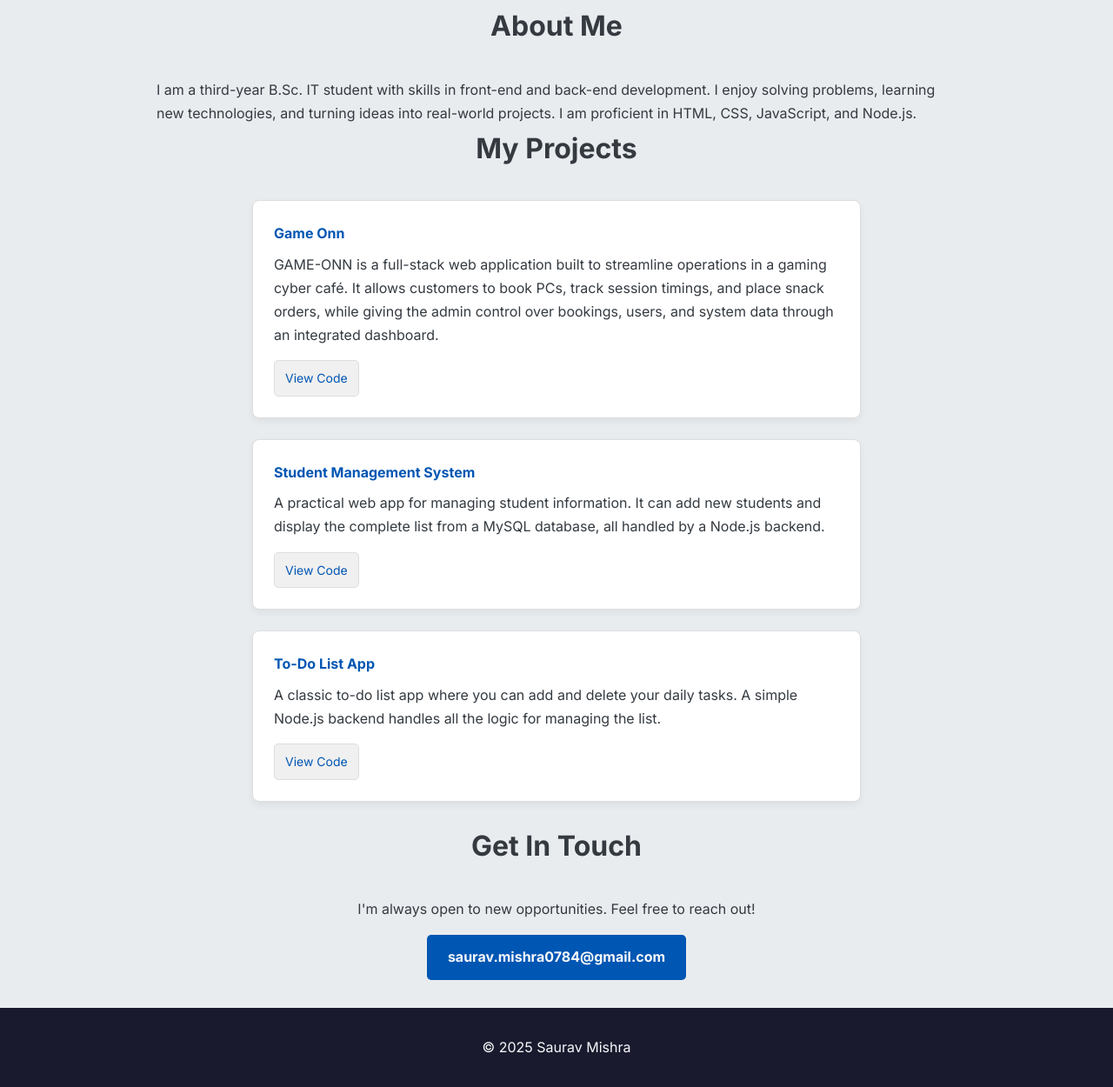
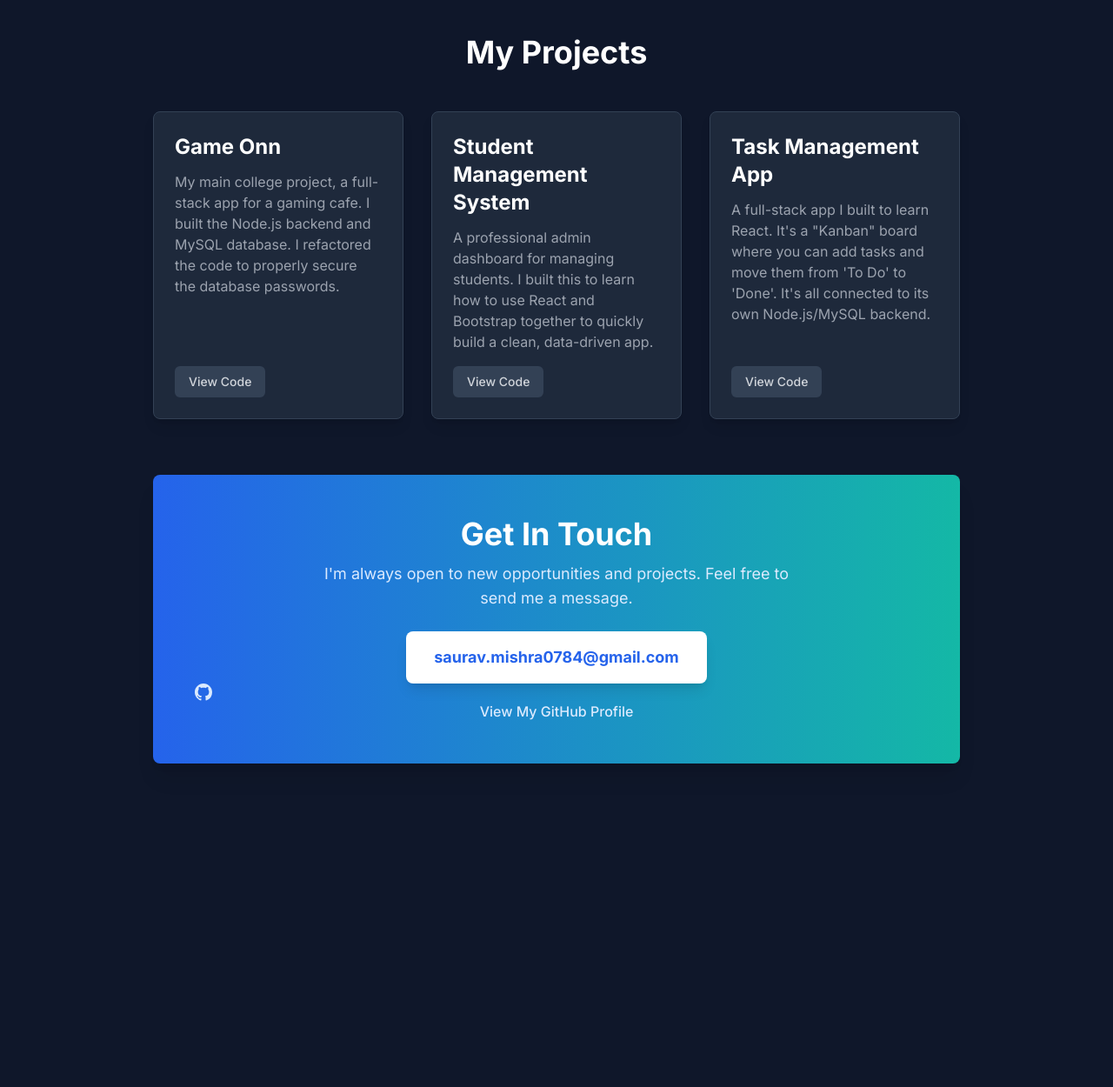
Before and after one commit to sauravmishra0784-design/portfolio, a website: page index.html in a window 1280 px wide. Shown: the part 308-1558 px from the top of the page at 87% size. After the commit the page ends 1234 px from the top, so only its background shows below. Drawn offline with Linux system fonts and the light colour scheme.

Commit message:
Add portfolio files and .gitignore

```diff
--- a/index.html
+++ b/index.html
@@ -4,67 +4,102 @@
     <meta charset="UTF-8">
     <meta name="viewport" content="width=device-width, initial-scale=1.0">
     <title>Saurav Mishra - Portfolio</title>
+
+    <link href="./dist/output.css" rel="stylesheet">
+
     <link rel="preconnect" href="https://fonts.googleapis.com">
     <link rel="preconnect" href="https://fonts.gstatic.com" crossorigin>
-    <link href="https://fonts.googleapis.com/css2?family=Inter:wght@400;700&display=swap" rel="stylesheet">
-    <link rel="stylesheet" href="style.css">
+    <link href="https://fonts.googleapis.com/css2?family=Inter:wght@400;500;700;800&display=swap" rel="stylesheet">
+    <style>
+        body {
+            font-family: 'Inter', sans-serif;
+        }
+    </style>
 </head>
-<body>
 
-    <header class="hero">
-        <div class="container">
-            <h2>Hello, I'm Saurav Mishra</h2>
-            <p>A web developer passionate about building clean and functional applications.</p>
-        </div>
-    </header>
+<body class="bg-slate-900 text-gray-200">
 
-    <main>
-        <section id="about" class="container">
-            <h3>About Me</h3>
-            <p>I am a third-year B.Sc. IT student with skills in front-end and back-end development. I enjoy solving problems, learning new technologies, and turning ideas into real-world projects. I am proficient in HTML, CSS, JavaScript, and Node.js.</p>
-        </section>
+    <div class="max-w-5xl mx-auto p-6 lg:p-12 space-y-16">
 
-        <section id="projects" class="container">
-            <h3>My Projects</h3>
-            <div class="project-list">
+        <header class="text-center py-12">
+            <h1 class="text-6xl font-extrabold bg-gradient-to-r from-blue-400 to-teal-400 bg-clip-text text-transparent pb-4">
+                Hello, I'm Saurav Mishra
+            </h1>
+            <p class="text-2xl text-gray-300 max-w-2xl mx-auto">
+                A web developer passionate about building clean, functional, and modern web applications.
+            </p>
+        </header>
 
-                <div class="project-card">
-                    <h4>Game Onn</h4>
-                    <p>GAME-ONN is a full-stack web application built to streamline operations in a gaming cyber café. It allows customers to book PCs, track session timings, and place snack orders, while giving the admin control over bookings, users, and system data through an integrated dashboard.</p>
-                    <div class="project-links">
-                        <a href="https://github.com/sauravmishra0784-design/game-onn" target="_blank" class="link-button">View Code</a>
-                        </div>
+        <main class="space-y-12">
+            <h2 class="text-4xl font-bold text-center text-white">My Projects</h2>
+
+            <div class="grid grid-cols-1 md:grid-cols-2 lg:grid-cols-3 gap-8">
+
+                <div class="project-card bg-slate-800 border border-slate-700 rounded-lg shadow-lg p-6 flex flex-col hover:-translate-y-2 hover:shadow-xl hover:shadow-blue-500/30 transition-all duration-300">
+                    <div class="flex-grow">
+                        <h3 class="text-2xl font-bold text-white mb-3">Game Onn</h3>
+                        <p class="text-gray-400 mb-4">
+                            My main college project, a full-stack app for a gaming cafe. I built the Node.js backend and MySQL database. I refactored the code to properly secure the database passwords.
+                        </p>
+                    </div>
+                    <div class="project-links flex gap-3">
+                        <a href="https://github.com/sauravmishra0784-design/game-onn" target="_blank" class="px-4 py-2 bg-slate-700 text-gray-300 rounded-md text-sm font-medium hover:bg-blue-600 hover:text-white transition-colors">View Code</a>
+                    </div>
                 </div>
 
-                <div class="project-card">
-                    <h4>Student Management System</h4>
-                    <p>A practical web app for managing student information. It can add new students and display the complete list from a MySQL database, all handled by a Node.js backend.</p>
-                    <div class="project-links">
-                        <a href="https://github.com/sauravmishra0784-design/student-management-system" target="_blank" class="link-button">View Code</a>
-                        </div>
+                <div class="project-card bg-slate-800 border border-slate-700 rounded-lg shadow-lg p-6 flex flex-col hover:-translate-y-2 hover:shadow-xl hover:shadow-blue-500/30 transition-all duration-300">
+                    <div class="flex-grow">
+                        <h3 class="text-2xl font-bold text-white mb-3">Student Management System</h3>
+                        <p class="text-gray-400 mb-4">
+                            A professional admin dashboard for managing students. I built this to learn how to use React and Bootstrap together to quickly build a clean, data-driven app.
+                        </p>
+                    </div>
+                    <div class="project-links flex gap-3">
+                        <a href="https://github.com/sauravmishra0784-design/student-management-system" target="_blank" class="px-4 py-2 bg-slate-700 text-gray-300 rounded-md text-sm font-medium hover:bg-blue-600 hover:text-white transition-colors">View Code</a>
+                    </div>
                 </div>
 
-                <div class="project-card">
-                    <h4>To-Do List App</h4>
-                    <p>A classic to-do list app where you can add and delete your daily tasks. A simple Node.js backend handles all the logic for managing the list.</p>
-                    <div class="project-links">
-                        <a href="https://github.com/sauravmishra0784-design/to-do-llist-app" target="_blank" class="link-button">View Code</a>
-                        </div>
+                <div class="project-card bg-slate-800 border border-slate-700 rounded-lg shadow-lg p-6 flex flex-col hover:-translate-y-2 hover:shadow-xl hover:shadow-blue-500/30 transition-all duration-300">
+                    <div class="flex-grow">
+                        <h3 class="text-2xl font-bold text-white mb-3">Task Management App</h3>
+                        <p class="text-gray-400 mb-4">
+                            A full-stack app I built to learn React. It's a "Kanban" board where you can add tasks and move them from 'To Do' to 'Done'. It's all connected to its own Node.js/MySQL backend.
+                        </p>
+                    </div>
+                    <div class="project-links flex gap-3">
+                        <a href="httpsD:/WORK/WEB/PROJECTS/Task-Management-App" target="_blank" class="px-4 py-2 bg-slate-700 text-gray-300 rounded-md text-sm font-medium hover:bg-blue-600 hover:text-white transition-colors">View Code</a>
+                    </div>
                 </div>
 
             </div>
-        </section>
+        </main>
 
-        <section id="contact" class="container">
-            <h3>Get In Touch</h3>
-            <p>I'm always open to new opportunities. Feel free to reach out!</p>
-            <a href="mailto:saurav.mishra0784@gmail.com" class="contact-button">saurav.mishra0784@gmail.com</a>
-        </section>
-    </main>
+        <footer class="text-center p-12 bg-gradient-to-r from-blue-600 to-teal-500 rounded-lg shadow-xl">
+            <div>
+                <h3 class="text-4xl font-bold text-white">Get In Touch</h3>
+                <p class="text-lg text-blue-100 mt-3 mb-6 max-w-xl mx-auto">
+                    I'm always open to new opportunities and projects. Feel free to send me a message.
+                </p>
+            </div>
 
-    <footer>
-        <p>&copy; 2025 Saurav Mishra</p>
-    </footer>
+            <a href="mailto:saurav.mishra0784@gmail.com" class="inline-block bg-white text-blue-600 font-bold px-8 py-4 rounded-lg hover:bg-gray-100 transition-colors shadow-lg text-lg">
+                saurav.mishra0784@gmail.com
+            </a>
+
+            <div class="mt-8">
+                <a href="https://github.com/sauravmishra0784-design" target="_blank"
+                   class="inline-flex items-center gap-2 text-blue-100 hover:text-white font-medium transition-colors">
+                    <svg xmlns="http://www.w3.org/2000/svg" width="20" height="20" fill="currentColor" class="bi bi-github" viewBox="0 0 16 16">
+                      <path d="M8 0C3.58 0 0 3.58 0 8c0 3.54 2.29 6.53 5.47 7.59.4.07.55-.17.55-.38 0-.19-.01-.82-.01-1.49-2.01.37-2.53-.49-2.69-.94-.09-.23-.48-.94-.82-1.13-.28-.15-.68-.52-.01-.53.63-.01 1.08.58 1.23.82.72 1.21 1.87.87 2.33.66.07-.52.28-.87.51-1.07-1.78-.2-3.64-.89-3.64-3.95 0-.87.31-1.59.82-2.15-.08-.2-.36-1.02.08-2.12 0 0 .67-.21 2.2.82.64-.18 1.32-.27 2-.27.68 0 1.36.09 2 .27 1.53-1.04 2.2-.82 2.2-.82.44 1.1.16 1.92.08 2.12.51.56.82 1.27.82 2.15 0 3.07-1.87 3.75-3.65 3.95.29.25.54.73.54 1.48 0 1.07-.01 1.93-.01 2.2 0 .21.15.46.55.38A8.012 8.012 0 0 0 16 8c0-4.42-3.58-8-8-8z"/>
+                    </svg>
+                    View My GitHub Profile
+                </a>
+            </div>
+
+
+        </footer>
+
+    </div>
 
 </body>
 </html>
--- /dev/null
+++ b/src/input.css
@@ -0,0 +1,3 @@
+@tailwind base;
+@tailwind components;
+@tailwind utilities;
--- a/style.css
+++ /dev/null
@@ -1,139 +0,0 @@
-/* --- Basic Setup & Variables --- */
-:root {
-    --primary-color: #0056b3;
-    --primary-hover: #003d82;
-    --dark-bg: #1a1a2e;
-    --light-bg: #e9ecef;
-    --text-color: #343a40;
-    --light-text: #f8f9fa;
-    --card-bg: #ffffff;
-}
-
-* {
-    margin: 0;
-    padding: 0;
-    box-sizing: border-box;
-}
-
-body {
-    font-family: 'Inter', sans-serif;
-    line-height: 1.7;
-    background-color: var(--light-bg);
-    color: var(--text-color);
-}
-
-.container {
-    max-width: 960px;
-    margin: auto;
-    padding: 0 20px;
-}
-
-/* --- Hero Section --- */
-.hero {
-    background: var(--dark-bg);
-    color: var(--light-text);
-    padding: 6rem 0;
-    text-align: center;
-}
-
-.hero h2 {
-    font-size: 2.5rem;
-    margin-bottom: 0.5rem;
-}
-
-/* --- General Section Styling --- */
-main {
-    padding-top: 1rem;
-}
-
-section {
-    padding: 3rem 0;
-}
-
-section h3 {
-    text-align: center;
-    margin-bottom: 2rem;
-    font-size: 2rem;
-    font-weight: 700;
-}
-
-/* --- Project List (Vertical) --- */
-.project-list {
-    max-width: 700px; /* Constrain width for better readability */
-    margin: 0 auto;
-}
-
-.project-card {
-    background: var(--card-bg);
-    border: 1px solid #ddd;
-    padding: 1.5rem;
-    border-radius: 8px;
-    box-shadow: 0 4px 8px rgba(0, 0, 0, 0.05);
-    transition: transform 0.3s ease, box-shadow 0.3s ease;
-    margin-bottom: 1.5rem; /* Space between vertical cards */
-}
-
-.project-card:hover {
-    transform: translateY(-5px);
-    box-shadow: 0 8px 16px rgba(0, 0, 0, 0.1);
-}
-
-.project-card h4 {
-    color: var(--primary-color);
-    margin-bottom: 0.5rem;
-}
-
-/* --- Contact Section --- */
-#contact {
-    text-align: center;
-}
-
-.contact-button {
-    display: inline-block;
-    margin-top: 1rem;
-    padding: 0.75rem 1.5rem;
-    background: var(--primary-color);
-    color: var(--light-text);
-    text-decoration: none;
-    border-radius: 5px;
-    font-weight: 700;
-    transition: background-color 0.3s ease;
-}
-
-.contact-button:hover {
-    background: var(--primary-hover);
-}
-
-/* --- Footer --- */
-footer {
-    text-align: center;
-    padding: 2rem 0;
-    background: var(--dark-bg);
-    color: var(--light-text);
-    margin-top: 2rem;
-}
-
-.project-links {
-    margin-top: 15px;
-    display: flex;
-    gap: 10px;
-}
-
-.link-button {
-    display: inline-block;
-    padding: 8px 12px;
-    background-color: #f0f0f0;
-    color: var(--primary-color);
-    text-decoration: none;
-    border: 1px solid #ddd;
-    border-radius: 5px;
-    font-weight: 500;
-    font-size: 14px;
-    transition: background-color 0.3s, color 0.3s;
-}
-
-.link-button:hover {
-    background-color: var(--primary-color);
-    color: white;
-    border-color: var(--primary-color);
-}
--- /dev/null
+++ b/tailwind.config.js
@@ -0,0 +1,7 @@
+module.exports = {
+  content: ["./*.html"],
+  theme: {
+    extend: {},
+  },
+  plugins: [],
+}
```
Also changed, not shown: package.json (added, +19 -0 lines), README.md, dist/output.css (added), 2 other files.
